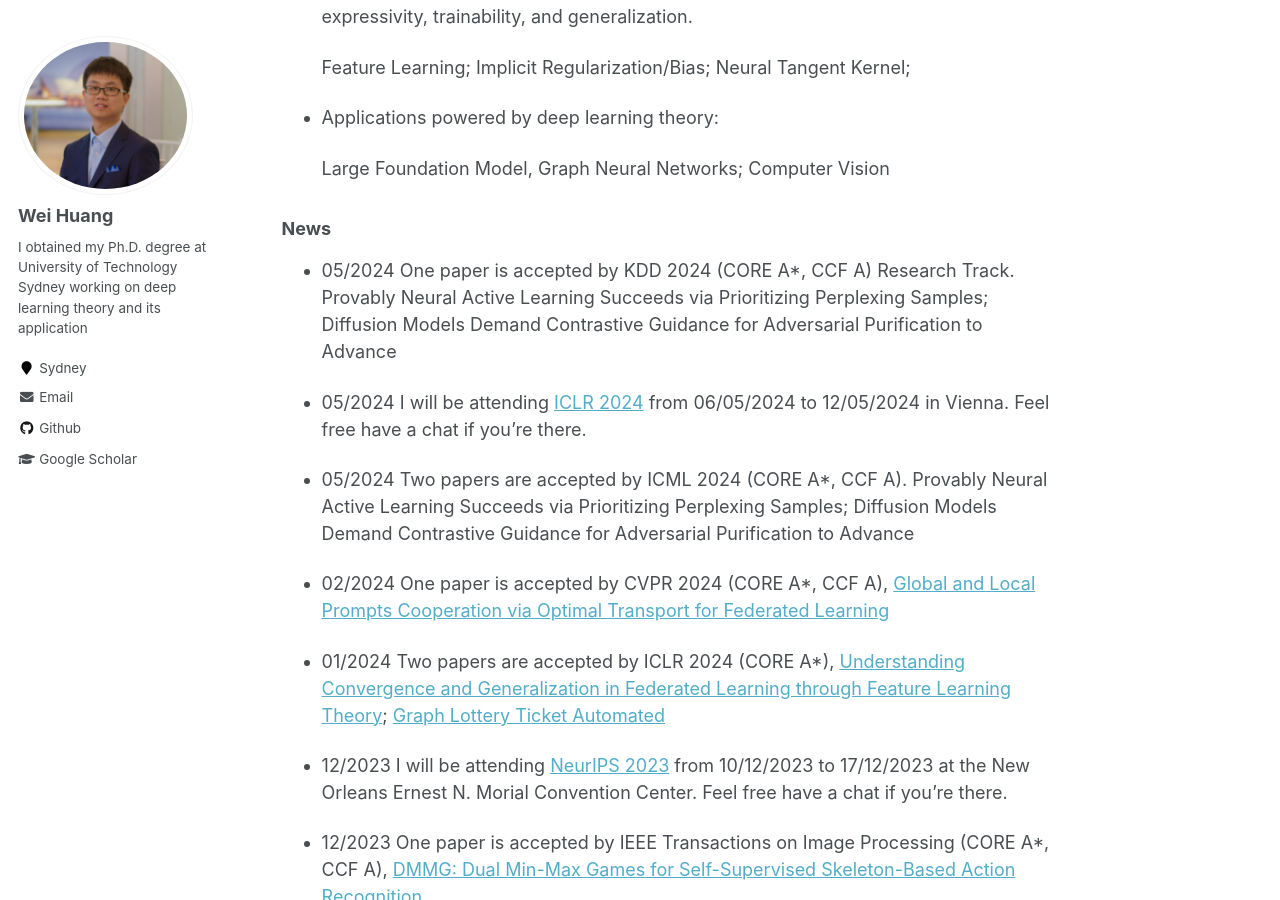
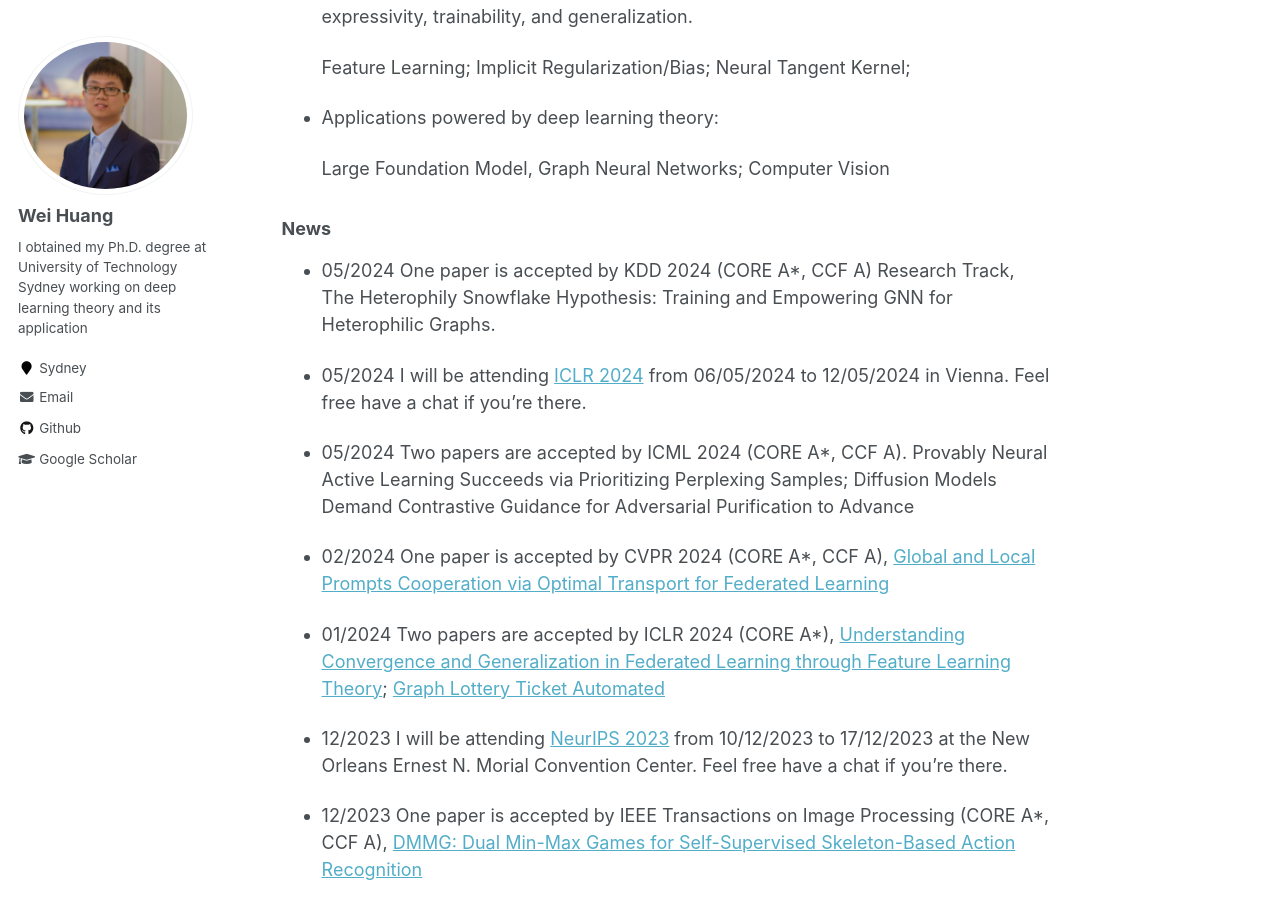
Before and after one commit to WeiHuang05/Weihuang05.github.io, a Jekyll site: the page built from index.md, in a window 1280 px wide and 900 px high, scrolled down 758 px. Built offline with Jekyll 4.4.1, drawn with Linux system fonts in a browser that asks for light colours.

Commit message:
Update index.md

```diff
--- a/index.md
+++ b/index.md
@@ -25,7 +25,7 @@ My office is located at the [University of Tokyo](https://www.u-tokyo.ac.jp/ja/i
 
 ### News
 
-* 05/2024 One paper is accepted by KDD 2024 (CORE A*, CCF A) Research Track. Provably Neural Active Learning Succeeds via Prioritizing Perplexing Samples; Diffusion Models Demand Contrastive Guidance for Adversarial Purification to Advance
+* 05/2024 One paper is accepted by KDD 2024 (CORE A*, CCF A) Research Track, The Heterophily Snowflake Hypothesis: Training and Empowering GNN for Heterophilic Graphs.
 
 * 05/2024 I will be attending [ICLR 2024](https://iclr.cc/) from 06/05/2024 to 12/05/2024 in Vienna. Feel free have a chat if you're there.
 
```
